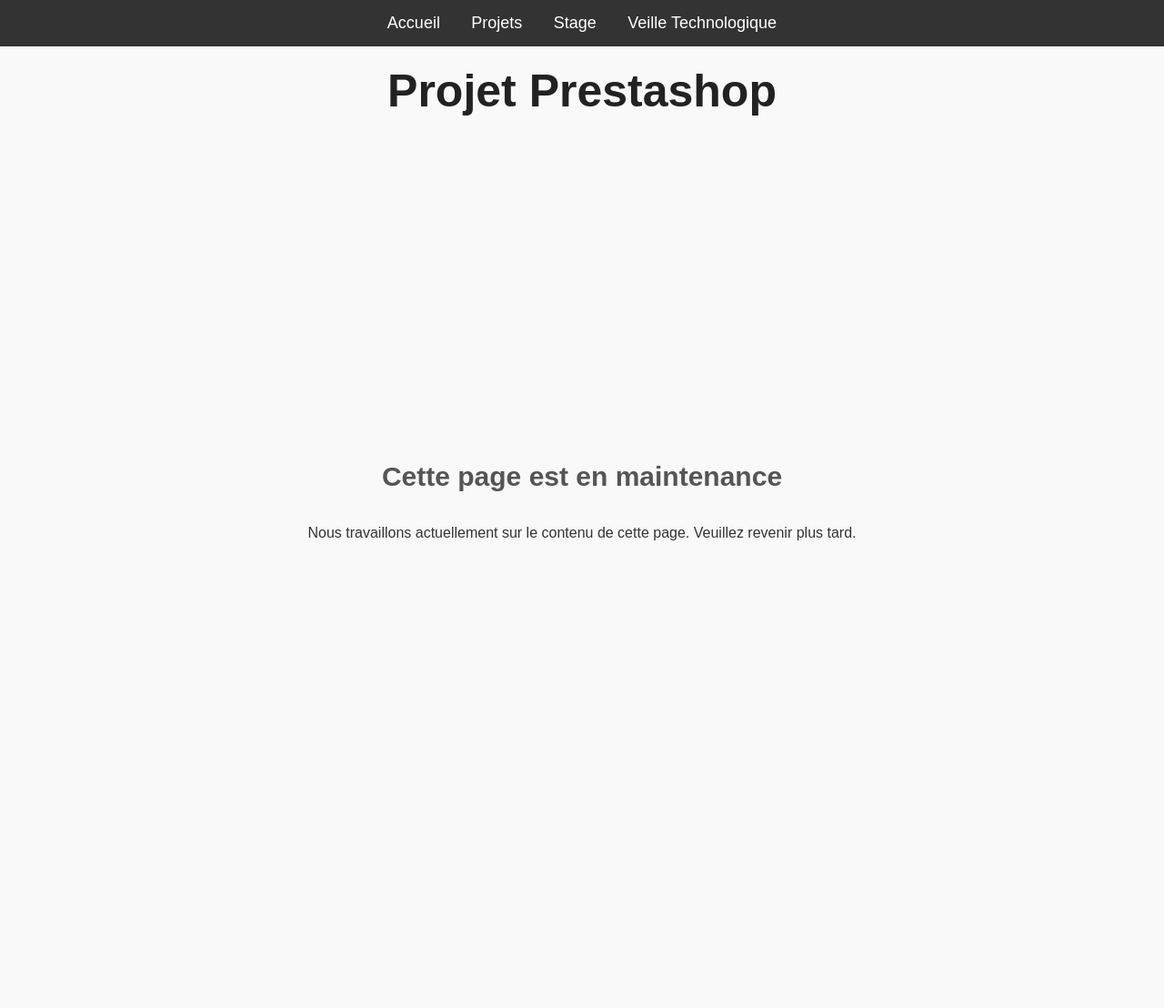
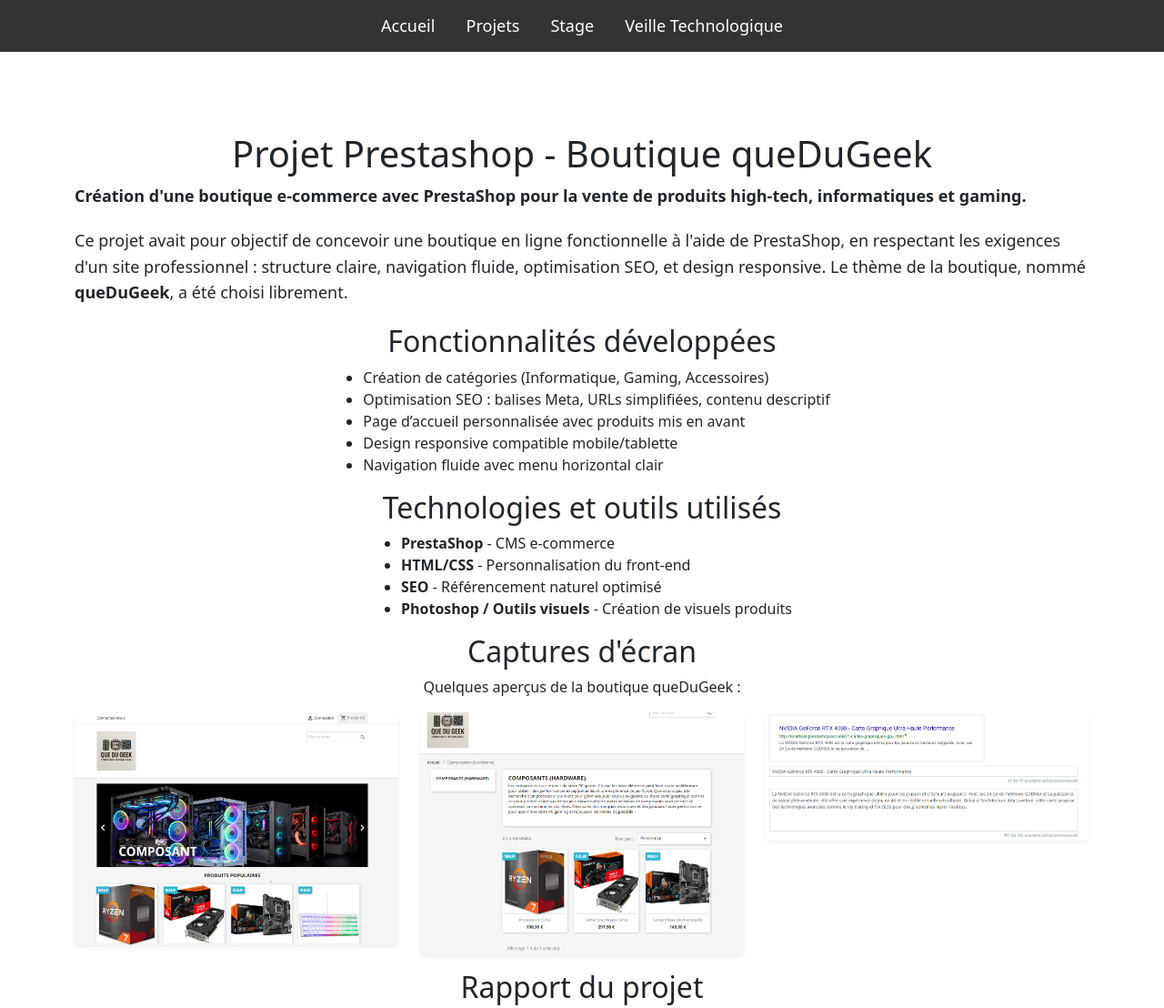
Before and after one commit to Mewzo973/portfolio, a plain HTML site: page projetPresta.html in a window 1280 px wide. Shown: the top 1108 px of the page at 91% size. Before the commit the page ends 949 px from the top, so only its background shows below. Drawn offline with nearby package versions, Linux system fonts and the light colour scheme.

Commit message:
addPresta

```diff
--- a/projetPresta.html
+++ b/projetPresta.html
@@ -5,8 +5,10 @@
     <meta name="viewport" content="width=device-width, initial-scale=1.0">
     <title>Projet Prestashop</title>
     <link rel="stylesheet" href="style.css">
+    <link href="https://cdn.jsdelivr.net/npm/bootstrap@5.3.0-alpha1/dist/css/bootstrap.min.css" rel="stylesheet" integrity="sha384-KyZXEJt3W8X2Z6z8vE6vYZc0wU5XNNhA2oUpC3Cm8d43DgCmZJScG4bcNnA0vGv6" crossorigin="anonymous">
 </head>
 <body>
+
     <!-- Menu de navigation -->
     <nav>
         <a href="index.html#toMain">Accueil</a>
@@ -14,15 +16,59 @@
         <a href="index.html#toStage">Stage</a>
         <a href="veille.html">Veille Technologique</a>
     </nav>
-    <header>
-        <h1>Projet Prestashop</h1>
-    </header>
 
-    <main>
-        <section class="maintenance-message">
-            <h2>Cette page est en maintenance</h2>
-            <p>Nous travaillons actuellement sur le contenu de cette page. Veuillez revenir plus tard.</p>
-        </section>
-    </main>
+    <!-- Contenu du projet Prestashop -->
+    <section class="container my-5">
+        <h1>Projet Prestashop - Boutique queDuGeek</h1>
+        <div class="project-description">
+            <p><strong>Création d'une boutique e-commerce avec PrestaShop pour la vente de produits high-tech, informatiques et gaming.</strong></p>
+            <p>Ce projet avait pour objectif de concevoir une boutique en ligne fonctionnelle à l'aide de PrestaShop, en respectant les exigences d'un site professionnel : structure claire, navigation fluide, optimisation SEO, et design responsive. Le thème de la boutique, nommé <strong>queDuGeek</strong>, a été choisi librement.</p>
+        </div>
+
+        <h2>Fonctionnalités développées</h2>
+        <ul>
+            <li>Création de catégories (Informatique, Gaming, Accessoires)</li>
+            <li>Optimisation SEO : balises Meta, URLs simplifiées, contenu descriptif</li>
+            <li>Page d’accueil personnalisée avec produits mis en avant</li>
+            <li>Design responsive compatible mobile/tablette</li>
+            <li>Navigation fluide avec menu horizontal clair</li>
+        </ul>
+
+        <h2>Technologies et outils utilisés</h2>
+        <ul>
+            <li><strong>PrestaShop</strong> - CMS e-commerce</li>
+            <li><strong>HTML/CSS</strong> - Personnalisation du front-end</li>
+            <li><strong>SEO</strong> - Référencement naturel optimisé</li>
+            <li><strong>Photoshop / Outils visuels</strong> - Création de visuels produits</li>
+        </ul>
+
+        <h2>Captures d'écran</h2>
+        <p>Quelques aperçus de la boutique queDuGeek :</p>
+        <div class="row">
+            <div class="col-md-4 mb-3">
+                <img src="acc.png" class="img-fluid rounded shadow-sm" alt="Accueil">
+            </div>
+            <div class="col-md-4 mb-3">
+                <img src="categ1.png" class="img-fluid rounded shadow-sm" alt="Catégorie 1">
+            </div>
+            <div class="col-md-4 mb-3">
+                <img src="seo1.png" class="img-fluid rounded shadow-sm" alt="SEO">
+            </div>
+        </div>
+
+        <h2>Rapport du projet</h2>
+        <iframe src="RapportPresta.pdf" width="100%" height="600px" frameborder="0"></iframe>
+    </section>
+
+    <!-- Footer -->
+    <footer class="bg-light py-3">
+        <div class="container text-center">
+            <p>&copy; 2025 queDuGeek - Tous droits réservés</p>
+        </div>
+    </footer>
+
+    <!-- Bootstrap scripts -->
+    <script src="https://cdn.jsdelivr.net/npm/@popperjs/core@2.11.6/dist/umd/popper.min.js" crossorigin="anonymous"></script>
+    <script src="https://cdn.jsdelivr.net/npm/bootstrap@5.3.0-alpha1/dist/js/bootstrap.min.js" crossorigin="anonymous"></script>
 </body>
 </html>
```
Also changed, not shown: acc.png (added), categ1.png (added), seo1.png (added), 2 other files.
